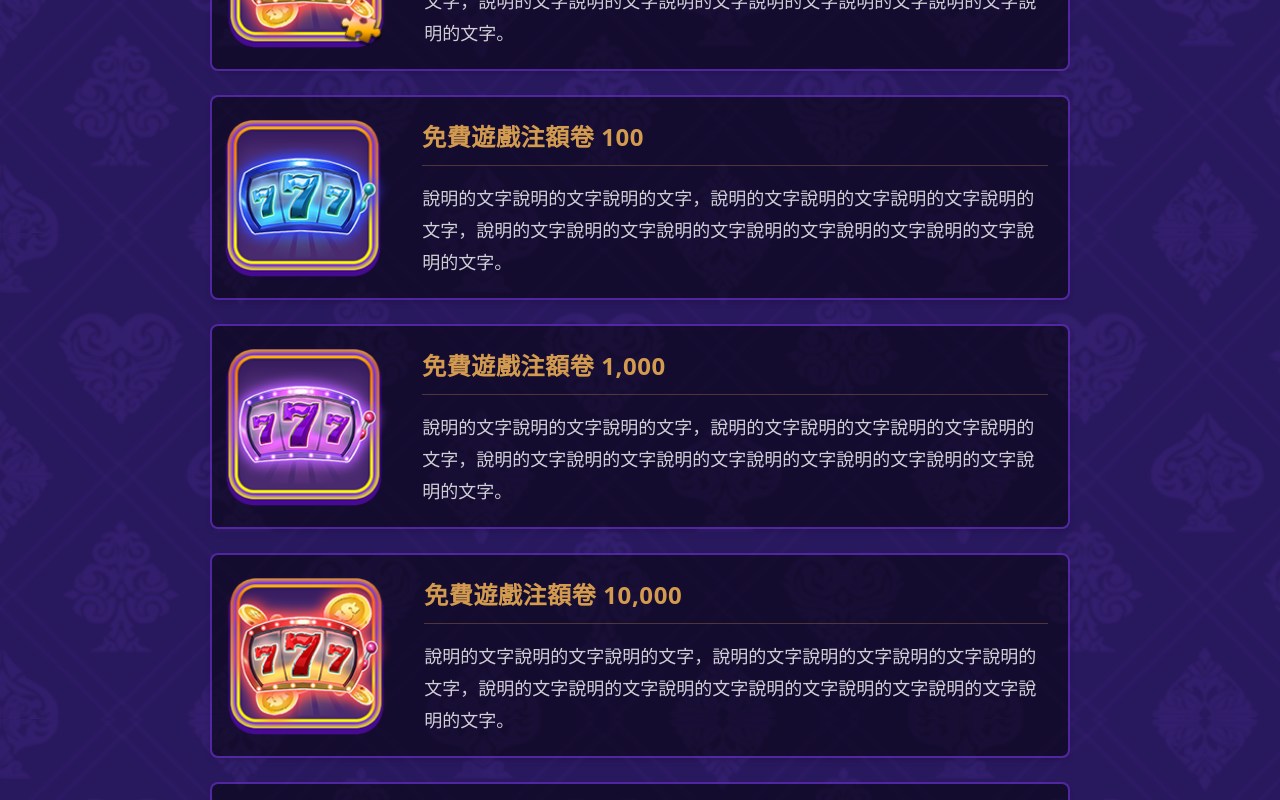
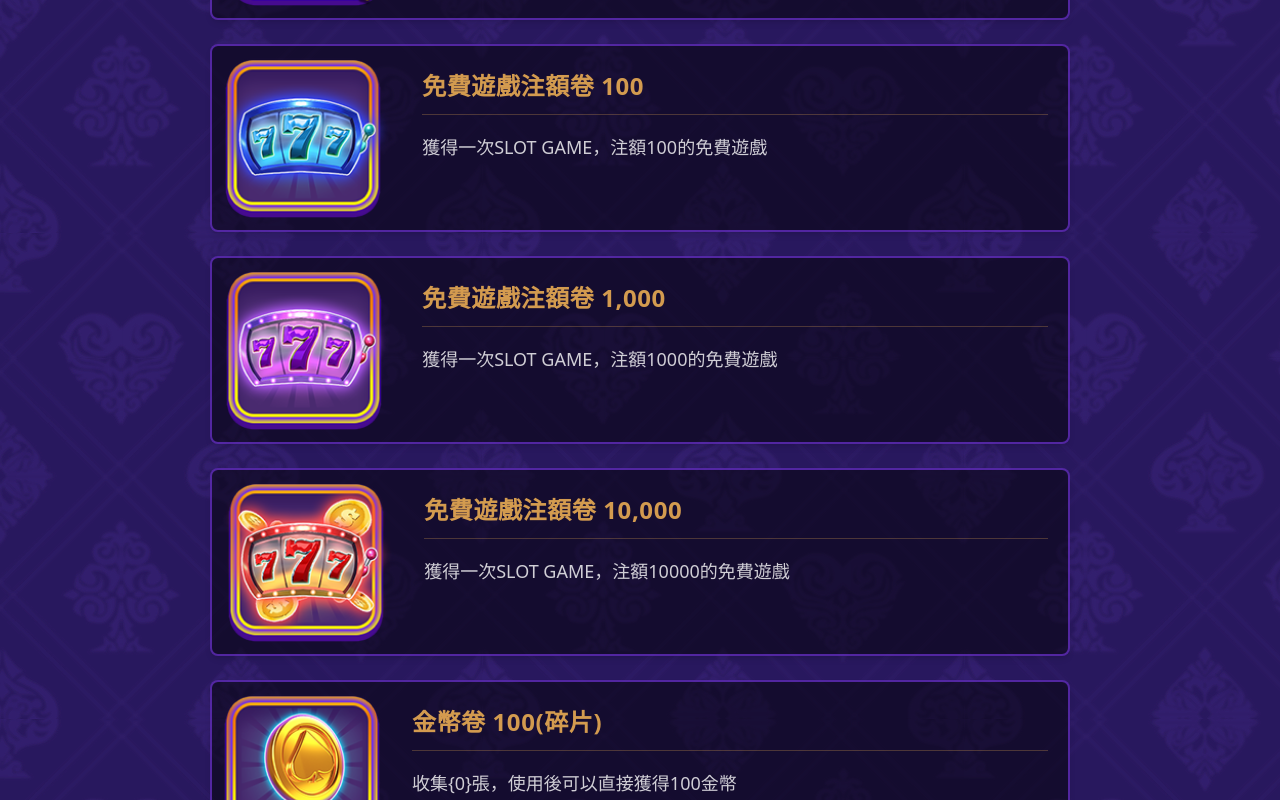
Before and after one commit to summerchen0101/official777-v2, a Next.js app: page /obj-intro in a window 1280 px wide. Shown: the part 1100-1900 px from the top of the page. Built offline with nearby package versions, Linux system fonts and the light colour scheme.

Commit message:
gift-intro, obj-intro updated

```diff
--- a/pages/gift-intro.tsx
+++ b/pages/gift-intro.tsx
@@ -5,27 +5,31 @@ import React from 'react'
 const list = [
   {
     name: '幸運紅包',
-    desc: '說明的文字說明的文字說明的文字，說明的文字說明的文字說明的文字說明的文字，說明的文字說明的文字說明的文字說明的文字說明的文字說明的文字說明的文字。',
+    desc: `大方的您直接將紅包分送給搶紅包的玩家`,
     img: '/gift/img_redEnvelopeLucky.png',
   },
   {
     name: '口令紅包',
-    desc: '說明的文字說明的文字說明的文字，說明的文字說明的文字說明的文字說明的文字，說明的文字說明的文字說明的文字說明的文字說明的文字說明的文字說明的文字。',
+    desc: `想玩點小遊戲的您，可以跟搶紅包的玩家玩玩機智問答和成語接龍的遊戲！
+    可以根據回答得好像決定要不要將紅包發放出去！`,
     img: '/gift/img_redEnvelopePassword.png',
   },
   {
     name: '圖片紅包',
-    desc: '說明的文字說明的文字說明的文字，說明的文字說明的文字說明的文字說明的文字，說明的文字說明的文字說明的文字說明的文字說明的文字說明的文字說明的文字。',
+    desc: `想玩點小遊戲的您，可以跟搶紅包的玩家玩玩自拍和扮鬼臉的遊戲！
+    可以根據回答得好像決定要不要將紅包發放出去！`,
     img: '/gift/img_redEnvelopePicture.png',
   },
   {
     name: '語音紅包',
-    desc: '說明的文字說明的文字說明的文字，說明的文字說明的文字說明的文字說明的文字，說明的文字說明的文字說明的文字說明的文字說明的文字說明的文字說明的文字。',
+    desc: `想玩點小遊戲的您，可以跟搶紅包的玩家玩玩清唱和說笑話的遊戲！
+    可以根據回答得好像決定要不要將紅包發放出去！`,
     img: '/gift/img_redEnvelopeVoice.png',
   },
   {
     name: '影音紅包',
-    desc: '說明的文字說明的文字說明的文字，說明的文字說明的文字說明的文字說明的文字，說明的文字說明的文字說明的文字說明的文字說明的文字說明的文字說明的文字。',
+    desc: `想玩點小遊戲的您，可以跟搶紅包的玩家玩玩跳舞和搞笑動作的遊戲！
+    可以根據回答得好像決定要不要將紅包發放出去！`,
     img: '/gift/img_redEnvelopeVideo.png',
   },
 ]
--- a/pages/obj-intro.tsx
+++ b/pages/obj-intro.tsx
@@ -5,47 +5,47 @@ import React from 'react'
 const objList = [
   {
     name: '免費遊戲注額卷 100(碎片)',
-    desc: '說明的文字說明的文字說明的文字，說明的文字說明的文字說明的文字說明的文字，說明的文字說明的文字說明的文字說明的文字說明的文字說明的文字說明的文字。',
+    desc: `收集{0}張可以獲得一次SLOT GAME，注額100的免費遊戲`,
     img: '/obj/item_FG_piecesLV1.png',
   },
   {
     name: '免費遊戲注額卷 1,000(碎片)',
-    desc: '說明的文字說明的文字說明的文字，說明的文字說明的文字說明的文字說明的文字，說明的文字說明的文字說明的文字說明的文字說明的文字說明的文字說明的文字。',
+    desc: `收集{0}張可以獲得一次SLOT GAME，注額1000的免費遊戲`,
     img: '/obj/item_FG_piecesLV2.png',
   },
   {
     name: '免費遊戲注額卷 10,000(碎片)',
-    desc: '說明的文字說明的文字說明的文字，說明的文字說明的文字說明的文字說明的文字，說明的文字說明的文字說明的文字說明的文字說明的文字說明的文字說明的文字。',
+    desc: `收集{0}張可以獲得一次SLOT GAME，注額10000的免費遊戲`,
     img: '/obj/item_FG_piecesLV3.png',
   },
   {
     name: '免費遊戲注額卷 100',
-    desc: '說明的文字說明的文字說明的文字，說明的文字說明的文字說明的文字說明的文字，說明的文字說明的文字說明的文字說明的文字說明的文字說明的文字說明的文字。',
+    desc: `獲得一次SLOT GAME，注額100的免費遊戲`,
     img: '/obj/item_FG_LV1.png',
   },
   {
     name: '免費遊戲注額卷 1,000',
-    desc: '說明的文字說明的文字說明的文字，說明的文字說明的文字說明的文字說明的文字，說明的文字說明的文字說明的文字說明的文字說明的文字說明的文字說明的文字。',
+    desc: `獲得一次SLOT GAME，注額1000的免費遊戲`,
     img: '/obj/item_FG_LV2.png',
   },
   {
     name: '免費遊戲注額卷 10,000',
-    desc: '說明的文字說明的文字說明的文字，說明的文字說明的文字說明的文字說明的文字，說明的文字說明的文字說明的文字說明的文字說明的文字說明的文字說明的文字。',
+    desc: `獲得一次SLOT GAME，注額10000的免費遊戲`,
     img: '/obj/item_FG_LV3.png',
   },
   {
     name: '金幣卷 100(碎片)',
-    desc: '說明的文字說明的文字說明的文字，說明的文字說明的文字說明的文字說明的文字，說明的文字說明的文字說明的文字說明的文字說明的文字說明的文字說明的文字。',
+    desc: `收集{0}張，使用後可以直接獲得100金幣`,
     img: '/obj/item_piecesGold100.png',
   },
   {
     name: '金幣卷 1,000(碎片)',
-    desc: '說明的文字說明的文字說明的文字，說明的文字說明的文字說明的文字說明的文字，說明的文字說明的文字說明的文字說明的文字說明的文字說明的文字說明的文字。',
+    desc: `收集{0}張，使用後可以直接獲得1000金幣`,
     img: '/obj/item_piecesGold1000.png',
   },
   {
     name: '金幣卷 10,000(碎片)',
-    desc: '說明的文字說明的文字說明的文字，說明的文字說明的文字說明的文字說明的文字，說明的文字說明的文字說明的文字說明的文字說明的文字說明的文字說明的文字。',
+    desc: `收集{0}張，使用後可以直接獲得10000金幣`,
     img: '/obj/item_piecesGold10000.png',
   },
   {
@@ -65,12 +65,12 @@ const objList = [
   },
   {
     name: '普通刮刮卡',
-    desc: '說明的文字說明的文字說明的文字，說明的文字說明的文字說明的文字說明的文字，說明的文字說明的文字說明的文字說明的文字說明的文字說明的文字說明的文字。',
+    desc: `使用後可以進行普通刮刮樂遊戲一次`,
     img: '/obj/item_item_Scratch_LV1.png',
   },
   {
     name: '高級刮刮卡',
-    desc: '說明的文字說明的文字說明的文字，說明的文字說明的文字說明的文字說明的文字，說明的文字說明的文字說明的文字說明的文字說明的文字說明的文字說明的文字。',
+    desc: `使用後可以進行高級刮刮樂遊戲一次`,
     img: '/obj/item_item_Scratch_LV2.png',
   },
 ]
```
